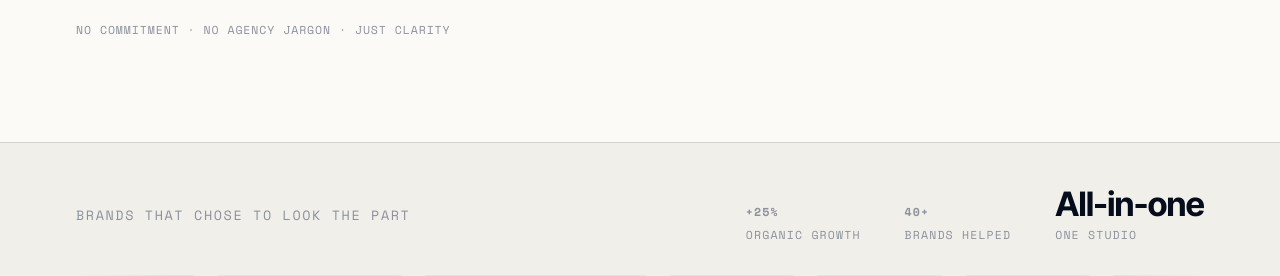
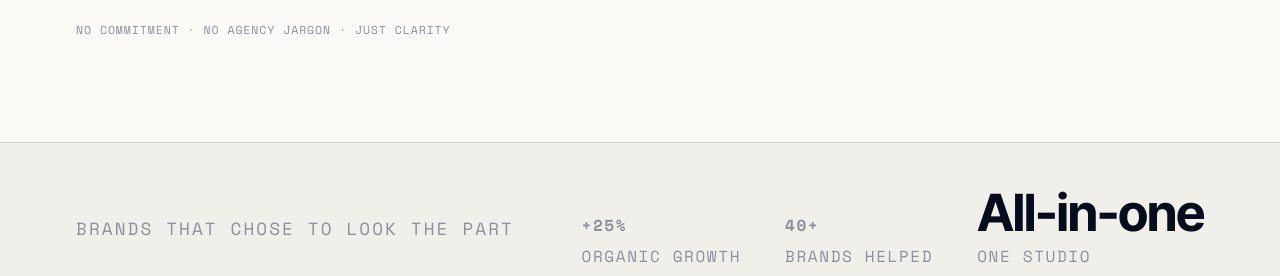
Before and after one commit to Farhan-363/blnk-studio-site, an Eleventy site: page src/index.html in a window 1280 px wide. Shown: the part 738-1014 px from the top of the page. Built offline with nearby package versions, Linux system fonts and the light colour scheme; Eleventy itself is replaced by a stand-in of ours; files that its build step writes are made by us from their sources.

Commit message:
Style: Increase font size for proof metrics on homepage

```diff
--- a/src/css/home.css
+++ b/src/css/home.css
@@ -355,11 +355,11 @@ section { position: relative; z-index: 2; }
    ============================================================ */
 .proof { background: var(--bg-band); border-top: 1px solid var(--line); border-bottom: 1px solid var(--line); padding-block: 44px; }
 .proof__top { display: flex; align-items: center; justify-content: space-between; gap: 24px; flex-wrap: wrap; margin-bottom: 30px; }
-.proof__label { font-family: var(--font-mono); font-size: 0.84rem; letter-spacing: 0.12em; text-transform: uppercase; color: var(--text-mut); }
+.proof__label { font-family: var(--font-mono); font-size: 1.1rem; letter-spacing: 0.12em; text-transform: uppercase; color: var(--text-mut); }
 .proof__metrics { display: flex; gap: 44px; }
 .proof__metric { display: flex; flex-direction: column; gap: 6px; }
-.proof__metric b { font-family: var(--font-head); font-weight: 700; font-size: 2.1rem; letter-spacing: -0.02em; color: var(--ink); line-height: 1; }
-.proof__metric span { font-family: var(--font-mono); font-size: 0.72rem; letter-spacing: 0.1em; text-transform: uppercase; color: var(--text-mut); }
+.proof__metric b { font-family: var(--font-head); font-weight: 700; font-size: 3.2rem; letter-spacing: -0.02em; color: var(--ink); line-height: 1; }
+.proof__metric span { font-family: var(--font-mono); font-size: 1rem; letter-spacing: 0.1em; text-transform: uppercase; color: var(--text-mut); }
 
 .marquee { overflow: hidden; -webkit-mask-image: linear-gradient(90deg, transparent, #000 8%, #000 92%, transparent); mask-image: linear-gradient(90deg, transparent, #000 8%, #000 92%, transparent); }
 .marquee__track { display: inline-flex; align-items: center; gap: 16px; white-space: nowrap; animation: marquee 40s linear infinite; will-change: transform; }
```
